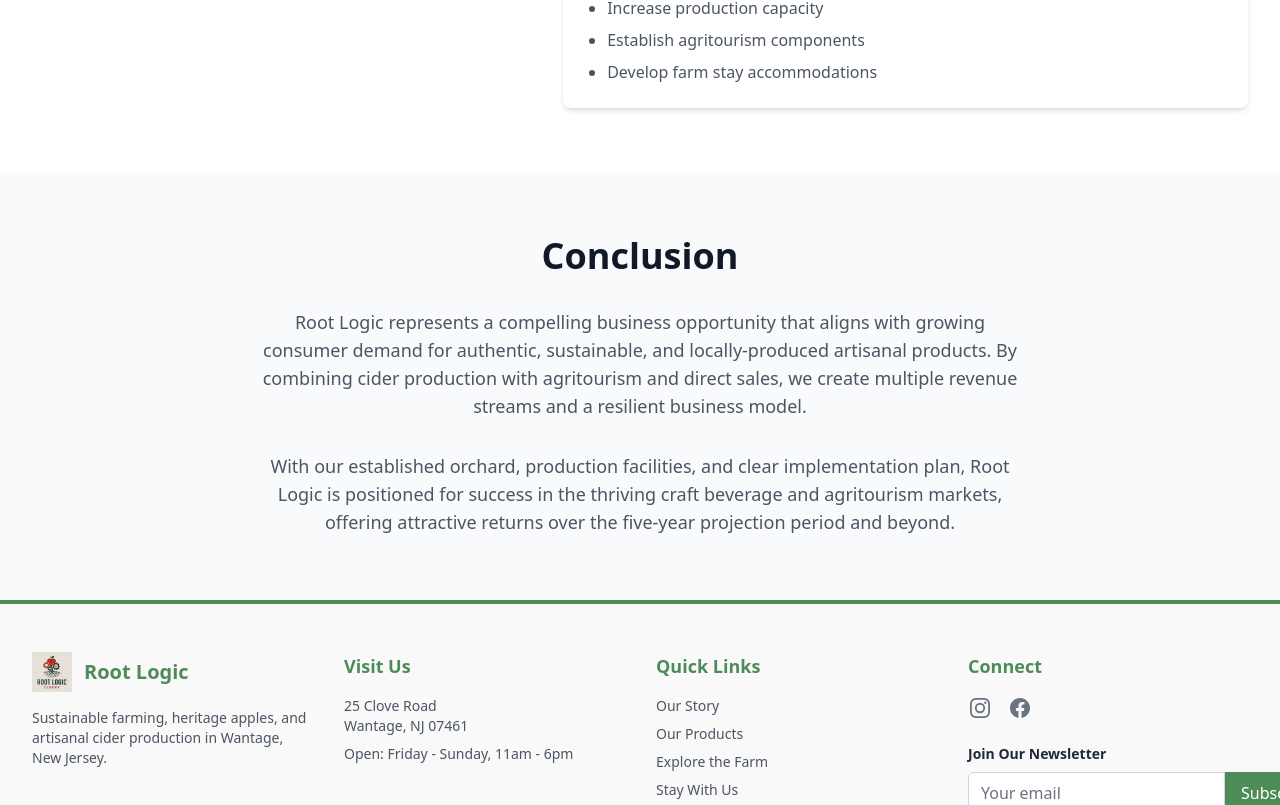
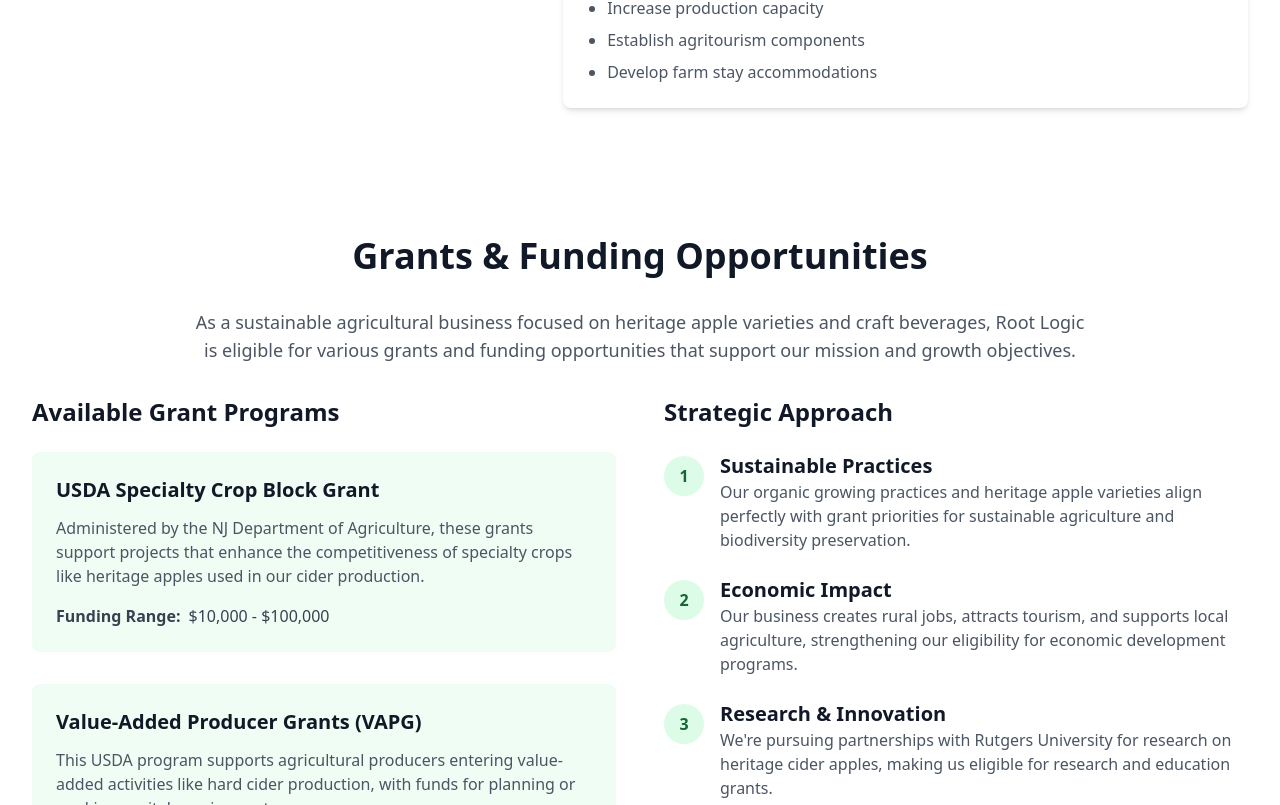
Before and after one commit to Babylon77/root-logic-cidery, a Next.js app: page /business-plan in a window 1280 px wide. Shown: the part 11195-12000 px from the top of the page. Built offline with nearby package versions, Linux system fonts and the light colour scheme.

Commit message:
Add grants and funding information to business plan and link from history page

```diff
--- a/src/pages/business-plan.tsx
+++ b/src/pages/business-plan.tsx
@@ -457,6 +457,113 @@
         </div>
       </section>
 
+      {/* Grants and Funding */}
+      <section className="py-16 bg-white" id="grants-funding">
+        <div className="max-w-7xl mx-auto px-4 sm:px-6 lg:px-8">
+          <h2 className="section-title text-center mb-12">Grants & Funding Opportunities</h2>
+          <p className="text-lg text-gray-600 text-center mb-8 max-w-4xl mx-auto">
+            As a sustainable agricultural business focused on heritage apple varieties and craft beverages,
+            Root Logic is eligible for various grants and funding opportunities that support our mission
+            and growth objectives.
+          </p>
+
+          <div className="grid grid-cols-1 md:grid-cols-2 gap-12">
+            <div>
+              <h3 className="text-2xl font-bold text-gray-900 mb-6">Available Grant Programs</h3>
+              <div className="space-y-8">
+                <div className="bg-green-50 p-6 rounded-lg">
+                  <h4 className="text-xl font-bold text-gray-900 mb-3">USDA Specialty Crop Block Grant</h4>
+                  <p className="text-gray-600 mb-4">
+                    Administered by the NJ Department of Agriculture, these grants support projects that enhance
+                    the competitiveness of specialty crops like heritage apples used in our cider production.
+                  </p>
+                  <div className="flex items-center text-gray-700">
+                    <span className="font-semibold mr-2">Funding Range:</span>
+                    <span>$10,000 - $100,000</span>
+                  </div>
+                </div>
+
+                <div className="bg-green-50 p-6 rounded-lg">
+                  <h4 className="text-xl font-bold text-gray-900 mb-3">Value-Added Producer Grants (VAPG)</h4>
+                  <p className="text-gray-600 mb-4">
+                    This USDA program supports agricultural producers entering value-added activities like hard cider production,
+                    with funds for planning or working capital requirements.
+                  </p>
+                  <div className="flex items-center text-gray-700">
+                    <span className="font-semibold mr-2">Funding Range:</span>
+                    <span>$75,000 - $250,000</span>
+                  </div>
+                </div>
+
+                <div className="bg-green-50 p-6 rounded-lg">
+                  <h4 className="text-xl font-bold text-gray-900 mb-3">NJEDA Programs</h4>
+                  <p className="text-gray-600 mb-4">
+                    The New Jersey Economic Development Authority offers various support programs including
+                    tax credits, grants, and low-interest loans for businesses in rural areas that create jobs
+                    and invest in infrastructure.
+                  </p>
+                </div>
+              </div>
+            </div>
+
+            <div>
+              <h3 className="text-2xl font-bold text-gray-900 mb-6">Strategic Approach</h3>
+              <ul className="space-y-6">
+                <li className="flex">
+                  <div className="flex-shrink-0 h-10 w-10 rounded-full bg-green-100 flex items-center justify-center mt-1">
+                    <span className="text-green-800 font-bold">1</span>
+                  </div>
+                  <div className="ml-4">
+                    <h4 className="text-xl font-bold text-gray-900">Sustainable Practices</h4>
+                    <p className="text-gray-600">Our organic growing practices and heritage apple varieties align perfectly with grant priorities for sustainable agriculture and biodiversity preservation.</p>
+                  </div>
+                </li>
+
+                <li className="flex">
+                  <div className="flex-shrink-0 h-10 w-10 rounded-full bg-green-100 flex items-center justify-center mt-1">
+                    <span className="text-green-800 font-bold">2</span>
+                  </div>
+                  <div className="ml-4">
+                    <h4 className="text-xl font-bold text-gray-900">Economic Impact</h4>
+                    <p className="text-gray-600">Our business creates rural jobs, attracts tourism, and supports local agriculture, strengthening our eligibility for economic development programs.</p>
+                  </div>
+                </li>
+
+                <li className="flex">
+                  <div className="flex-shrink-0 h-10 w-10 rounded-full bg-green-100 flex items-center justify-center mt-1">
+                    <span className="text-green-800 font-bold">3</span>
+                  </div>
+                  <div className="ml-4">
+                    <h4 className="text-xl font-bold text-gray-900">Research & Innovation</h4>
+                    <p className="text-gray-600">We're pursuing partnerships with Rutgers University for research on heritage cider apples, making us eligible for research and education grants.</p>
+                  </div>
+                </li>
+
+                <li className="flex">
+                  <div className="flex-shrink-0 h-10 w-10 rounded-full bg-green-100 flex items-center justify-center mt-1">
+                    <span className="text-green-800 font-bold">4</span>
+                  </div>
+                  <div className="ml-4">
+                    <h4 className="text-xl font-bold text-gray-900">Conservation Efforts</h4>
+                    <p className="text-gray-600">Our water management system and soil conservation practices qualify for environmental grants through NRCS and other conservation programs.</p>
+                  </div>
+                </li>
+              </ul>
+
+              <div className="mt-8 p-6 border border-green-200 rounded-lg bg-green-50">
+                <h4 className="text-xl font-bold text-gray-900 mb-3">Key Resources</h4>
+                <ul className="space-y-2 text-gray-700">
+                  <li><span className="font-medium">NJ Department of Agriculture:</span> www.nj.gov/agriculture</li>
+                  <li><span className="font-medium">USDA Rural Development NJ:</span> www.rd.usda.gov/nj</li>
+                  <li><span className="font-medium">NJ Economic Development Authority:</span> www.njeda.com</li>
+                  <li><span className="font-medium">Sustainable Agriculture Research:</span> www.northeastsare.org</li>
+                </ul>
+              </div>
+            </div>
+          </div>
+        </div>
+      </section>
+
       {/* Conclusion */}
       <section className="py-16 bg-gray-50">
         <div className="max-w-7xl mx-auto px-4 sm:px-6 lg:px-8 text-center">
--- a/src/pages/history.tsx
+++ b/src/pages/history.tsx
@@ -104,6 +104,12 @@
                 heritage apple varieties, and sustainable agriculture as we build upon this remarkable history.
               </p>
 
+              <p className="text-lg text-gray-600 mb-6">
+                As an organic heritage apple orchard, Root Logic is eligible for various agricultural grants and funding
+                opportunities. Learn more about our <Link href="/business-plan#grants-funding" className="text-leaf-green font-semibold hover:underline">
+                funding strategy and available grants</Link> that support sustainable cideries.
+              </p>
+
               <div className="mt-8">
                 <a
                   href="https://www.facebook.com/Colonialcider"
```
